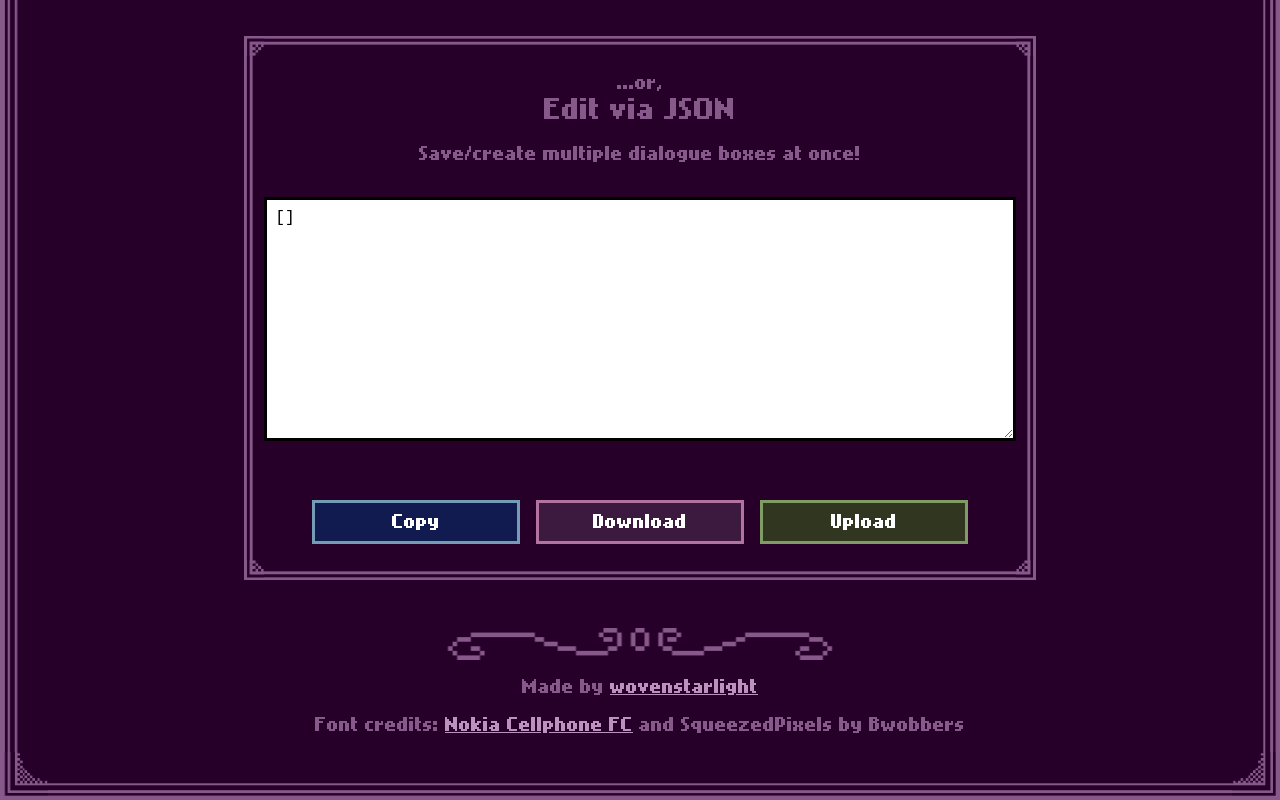
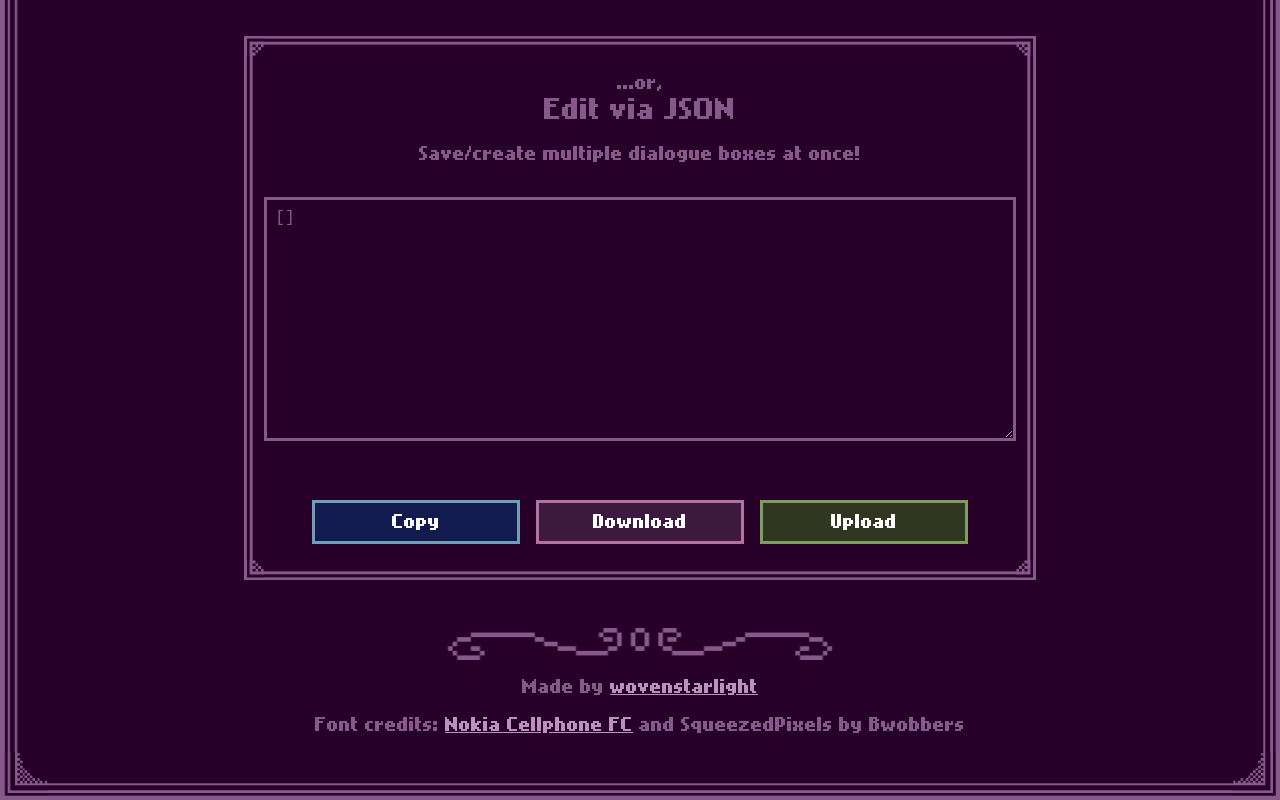
Before and after one commit to wovenstarlight/beebo-dialogue, a React (Create React App) app: page / in a window 1280 px wide. Shown: the part 868-1668 px from the top of the page. Built offline with nearby package versions, Linux system fonts and the light colour scheme.

Commit message:
Generalize textarea styling

```diff
--- a/src/styles/App.css
+++ b/src/styles/App.css
@@ -178,6 +178,12 @@ body {
 
 [hidden] { display: none !important }
 
+textarea {
+	resize: vertical;
+	color: inherit;
+	background-color: inherit;
+}
+
 .menu {
 	margin-inline: 5em;
 	padding-block: 1em;
```
